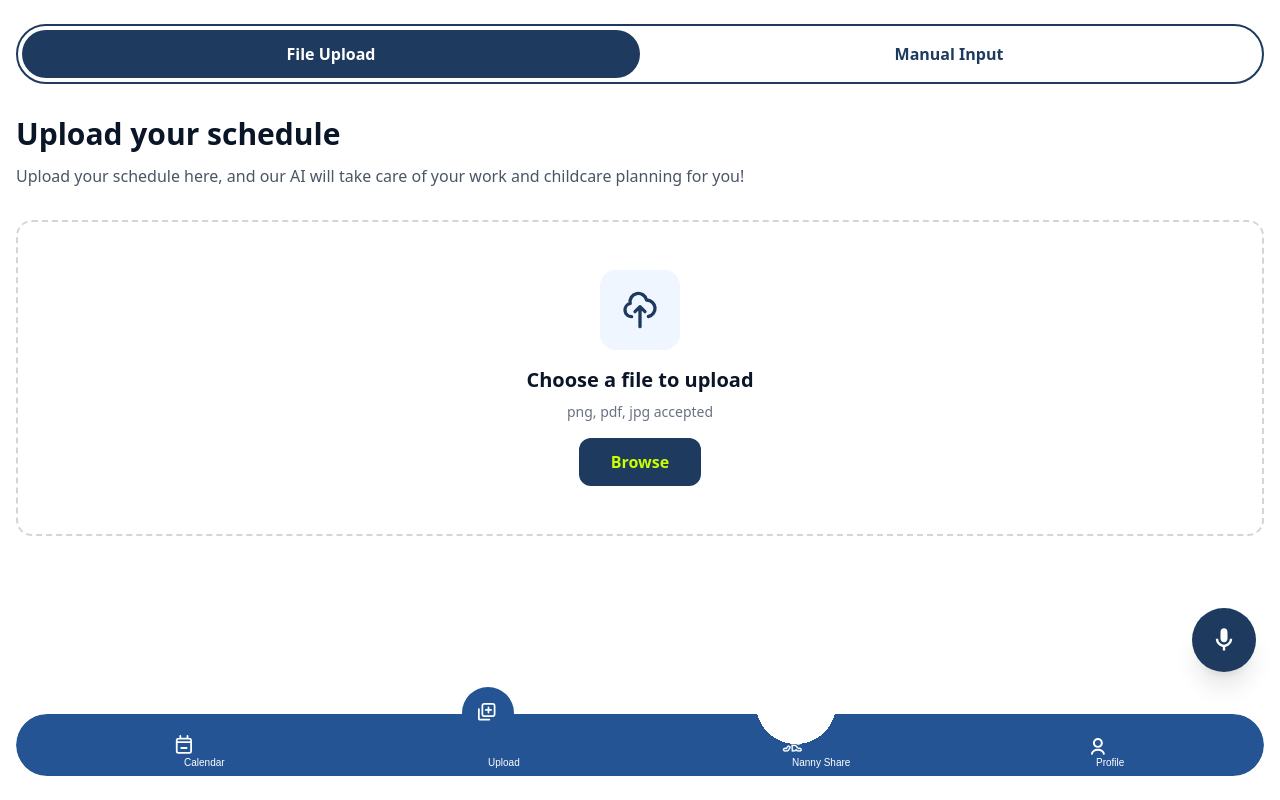
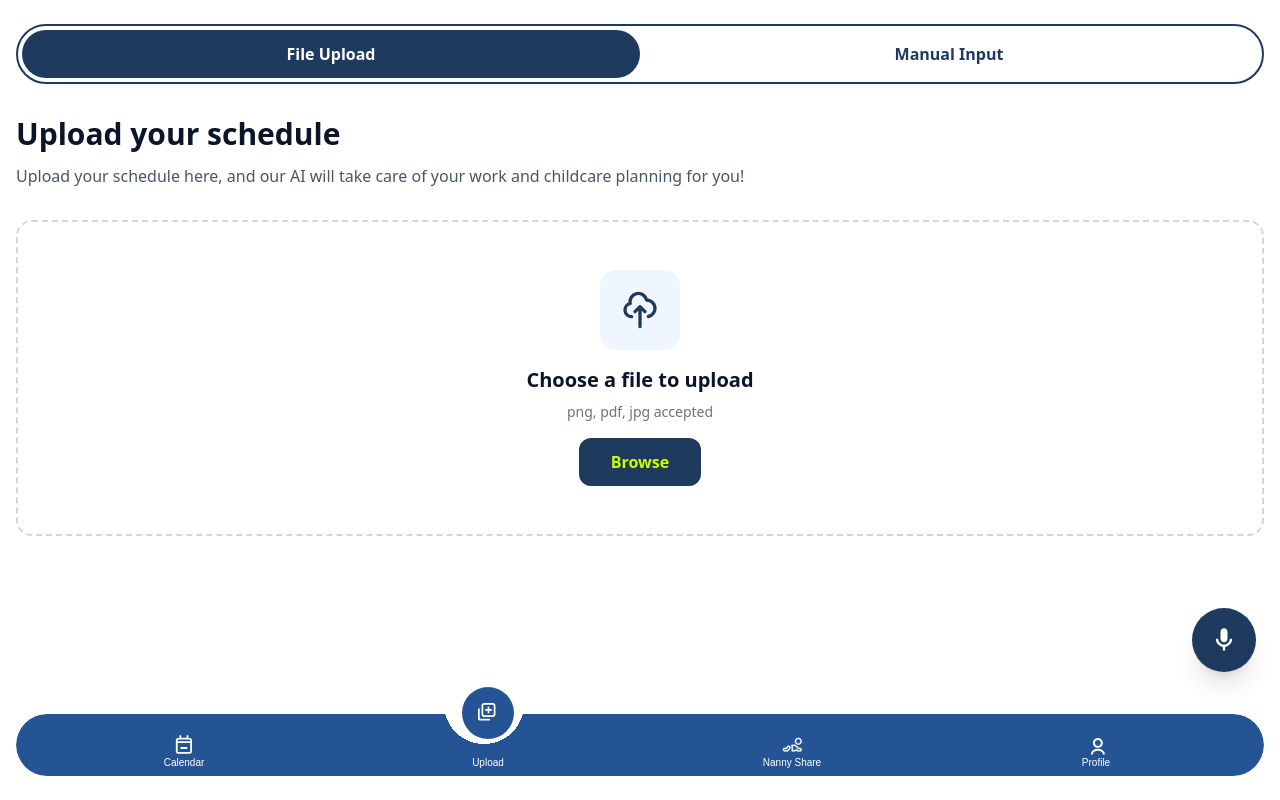
Before and after one commit to IDSP-TRADECARE/Tandem, a Next.js app: page /schedule/upload in a window 1280 px wide. Built offline with nearby package versions, Linux system fonts and the light colour scheme; no server answers; a web font is replaced by a local one.

Commit message:
v3, all good, looks messy

```diff
--- a/src/app/components/Layout/BottomNav.tsx
+++ b/src/app/components/Layout/BottomNav.tsx
@@ -6,11 +6,18 @@ import { NavItem } from '@/app/components/ui/navbar/NavItem';
 import { NavIcons } from '@/app/components/ui/navbar/NavIcons';
 import { NavLabel } from '@/app/components/ui/navbar/NavLabel';
 
+// Export the mapping
+export const navPositions: { [key: string]: number } = {
+  '/calendar': 12.5,
+  '/schedule/upload': 37.5,
+  '/nanny': 62.5,
+  '/profile': 87.5,
+};
+
 export function BottomNav() {
   const pathname = usePathname();
 
-const posArr = [12.5, 37.5, 62.5, 87.5];
-const hrefArr = ['/calendar', '/schedule/upload', '/nanny', '/profile'];
+  const hrefArr = ['/calendar', '/schedule/upload', '/nanny', '/profile'];
 
   const isActive = (path: string) => {
     if (path === '/') {
@@ -26,28 +33,28 @@ const hrefArr = ['/calendar', '/schedule/upload', '/nanny', '/profile'];
         icon={<NavIcons.Schedule />}
         isActive={isActive('/')}
       />
-      <NavLabel label="Calendar" pos={posArr[0]} href={hrefArr[0]} />
+      <NavLabel label="Calendar" href={hrefArr[0]} />
 
       <NavItem
         href={hrefArr[1]}
         icon={<NavIcons.Upload />}
         isActive={isActive('/schedule/upload')}
       />
-      <NavLabel label="Upload" pos={posArr[1]} href={hrefArr[1]} />
+      <NavLabel label="Upload" href={hrefArr[1]} />
 
       <NavItem
         href={hrefArr[2]}
         icon={<NavIcons.NannyShare />}
         isActive={isActive('/nanny')}
       />
-      <NavLabel label="Nanny Share" pos={posArr[2]} href={hrefArr[2]} />
+      <NavLabel label="Nanny Share" href={hrefArr[2]} />
 
       <NavItem
         href={hrefArr[3]}
         icon={<NavIcons.Profile />}
         isActive={isActive('/profile')}
       />
-      <NavLabel label="Profile" pos={posArr[3]} href={hrefArr[3]} />
+      <NavLabel label="Profile" href={hrefArr[3]} />
 
     </NavContainer>
   );
--- a/src/app/components/ui/navbar/NavContainer.tsx
+++ b/src/app/components/ui/navbar/NavContainer.tsx
@@ -1,4 +1,5 @@
 import { ReactNode } from 'react';
+import { navPositions } from '@/app/components/Layout/BottomNav';
 
 interface NavContainerProps {
   children: ReactNode;
@@ -6,28 +7,26 @@ interface NavContainerProps {
 
 export function NavContainer({ children }: NavContainerProps) {
 
-  //select item if active
-  let activeIndex = 0;
+  // Find the active href using imported mapping
+  let activePositionPercent = 12.5; // default to first position
+
   if (Array.isArray(children)) {
-    children.forEach((child: React.ReactElement<{ isActive?: boolean }>, index: number) => {
-      if (child?.props?.isActive) {
-        activeIndex = index;
+    children.forEach((child: React.ReactElement<{ isActive?: boolean; href?: string }>) => {
+      if (child?.props?.isActive && child?.props?.href) {
+        const href = child.props.href;
+        if (navPositions[href]) {
+          activePositionPercent = navPositions[href];
+        }
       }
     });
   }
 
   // cutout
-  const positions = [12.5, 37.5, 62.5, 87.5];
-  const activePositionPercent = positions[activeIndex];
-
   const radiusPx = 40;
   const cutoutStyle = `radial-gradient(circle ${radiusPx}px at ${activePositionPercent}% -10px, transparent 0, transparent ${radiusPx}px, black ${radiusPx}px)`;
-  // cutout end ---------
 
   return (
     <nav className="fixed bottom-0 left-0 right-0 z-50 px-8 pb-6">
-
-    {/* Cutout */}
       <div
         className="absolute bottom-6 left-4 right-4 bg-primary-active rounded-4xl shadow-2xl h-[62px] transition-all duration-300"
         style={{
@@ -36,7 +35,6 @@ export function NavContainer({ children }: NavContainerProps) {
         }}
       />
 
-      {/* NavItems */}
       <div className="relative flex items-center justify-around h-[62px]">
         {children}
       </div>
--- a/src/app/components/ui/navbar/NavLabel.tsx
+++ b/src/app/components/ui/navbar/NavLabel.tsx
@@ -1,17 +1,23 @@
 import Link from "next/link";
 import { typography } from "@/app/styles/typography";
+import { navPositions } from '@/app/components/Layout/BottomNav';
+
 interface NavLabelProps {
   label: string;
-  pos: number;
   href: string;
 }
 
-export function NavLabel(NavLabelProps: NavLabelProps) {
+export function NavLabel({ label, href }: NavLabelProps) {
+  const pos = navPositions[href] || 12.5; // Get position from mapping
+
   return (
-    <span className={`text-xs ${typography.body.label} whitespace-nowrap text-white select-none absolute`} style={{ left: `${NavLabelProps.pos}%`, bottom: '8px' }}>
-        <Link href={NavLabelProps.href}>
-      {NavLabelProps.label}
-        </Link>
+    <span
+      className={`text-xs ${typography.body.label} whitespace-nowrap text-white select-none absolute`}
+      style={{ left: `${pos}%`, bottom: '8px', transform: 'translateX(-50%)' }}
+    >
+      <Link href={href}>
+        {label}
+      </Link>
     </span>
   );
-};
+}
```
